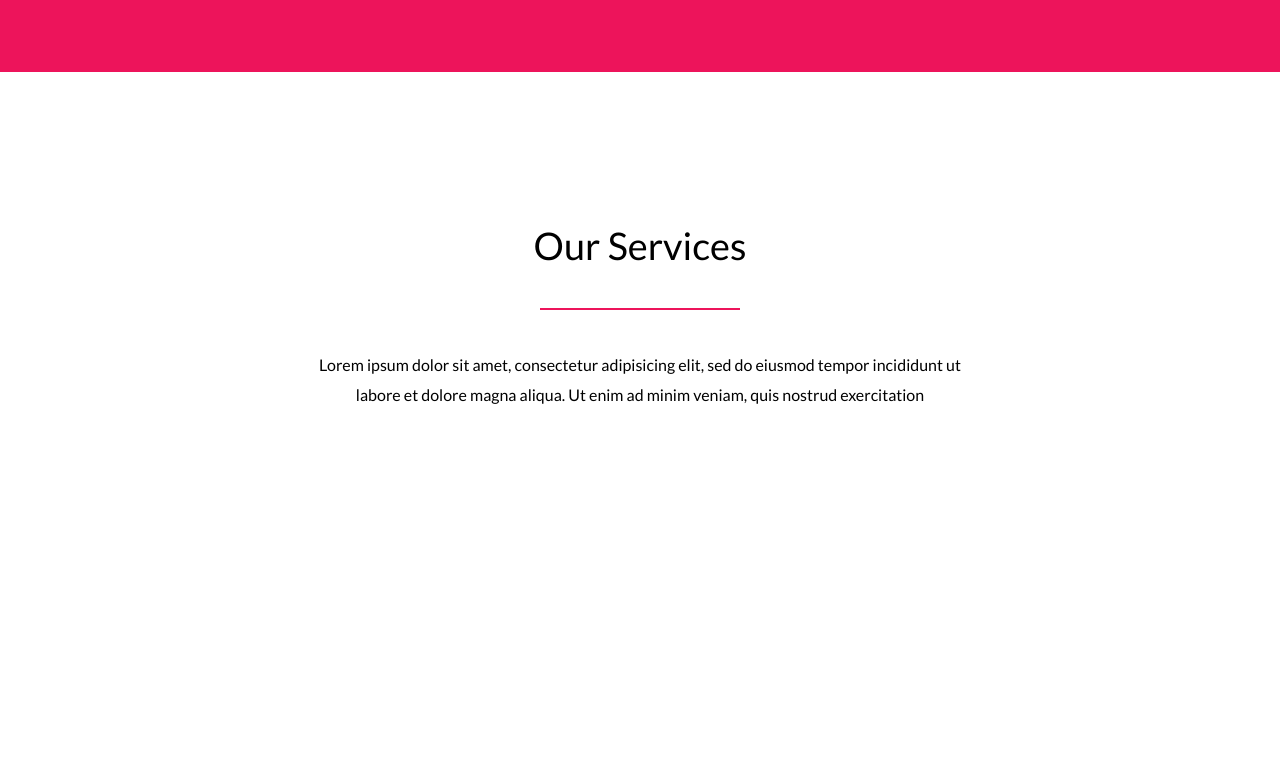
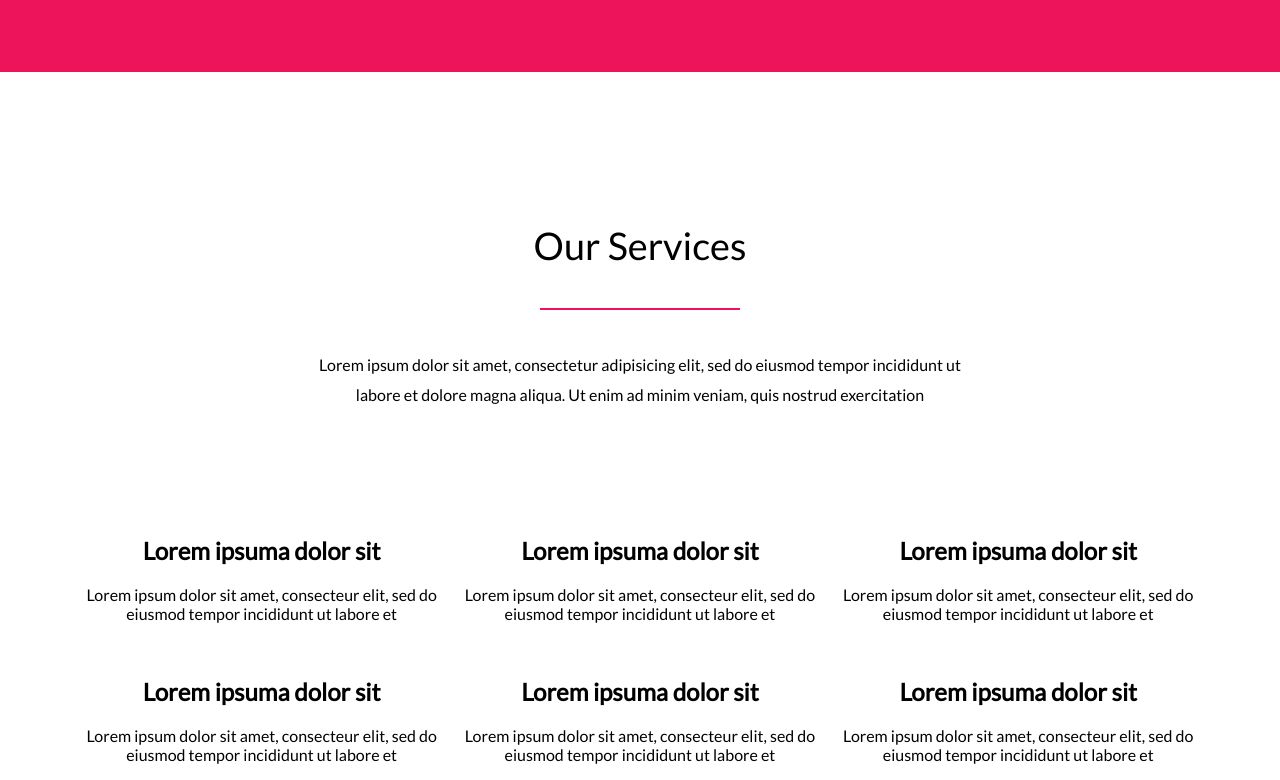
Before and after one commit to Kolumbryna22/Projekt-PSD, a plain HTML site: page index.html in a window 1280 px wide. Shown: the part 3822-4602 px from the top of the page. Before the commit the page ends 4319 px from the top, so only its background shows below. Drawn offline with Linux system fonts and the light colour scheme.

Commit message:
Add news-card in section news

```diff
--- a/index.html
+++ b/index.html
@@ -255,6 +255,58 @@
                 tempor incididunt ut labore et dolore magna aliqua. Ut enim ad minim
                 veniam, quis nostrud exercitation</p>
         </div>
+        <div class="row">
+            <div class="col-4">
+                <div class="news-card">
+                    <img src="" alt="">
+                    <h2>Lorem ipsuma dolor sit</h2>
+                    <p>Lorem ipsum dolor sit amet, consecteur elit, sed do eiusmod
+                    tempor incididunt ut labore et</p>
+                </div>
+            </div>
+            <div class="col-4">
+                <div class="news-card">
+                    <img src="" alt="">
+                    <h2>Lorem ipsuma dolor sit</h2>
+                    <p>Lorem ipsum dolor sit amet, consecteur elit, sed do eiusmod
+                    tempor incididunt ut labore et</p>
+                </div>
+            </div>
+            <div class="col-4">
+                <div class="news-card">
+                    <img src="" alt="">
+                    <h2>Lorem ipsuma dolor sit</h2>
+                    <p>Lorem ipsum dolor sit amet, consecteur elit, sed do eiusmod
+                    tempor incididunt ut labore et</p>
+                </div>
+            </div>
+        </div>
+        <div class="row">
+            <div class="col-4">
+                <div class="news-card">
+                    <img src="" alt="">
+                    <h2>Lorem ipsuma dolor sit</h2>
+                    <p>Lorem ipsum dolor sit amet, consecteur elit, sed do eiusmod
+                    tempor incididunt ut labore et</p>
+                </div>
+            </div>
+            <div class="col-4">
+                <div class="news-card">
+                    <img src="" alt="">
+                    <h2>Lorem ipsuma dolor sit</h2>
+                    <p>Lorem ipsum dolor sit amet, consecteur elit, sed do eiusmod
+                    tempor incididunt ut labore et</p>
+                </div>
+            </div>
+            <div class="col-4">
+                <div class="news-card">
+                    <img src="" alt="">
+                    <h2>Lorem ipsuma dolor sit</h2>
+                    <p>Lorem ipsum dolor sit amet, consecteur elit, sed do eiusmod
+                    tempor incididunt ut labore et</p>
+                </div>
+            </div>
+        </div>
     </section>
     <section class="quotes">
 
```
